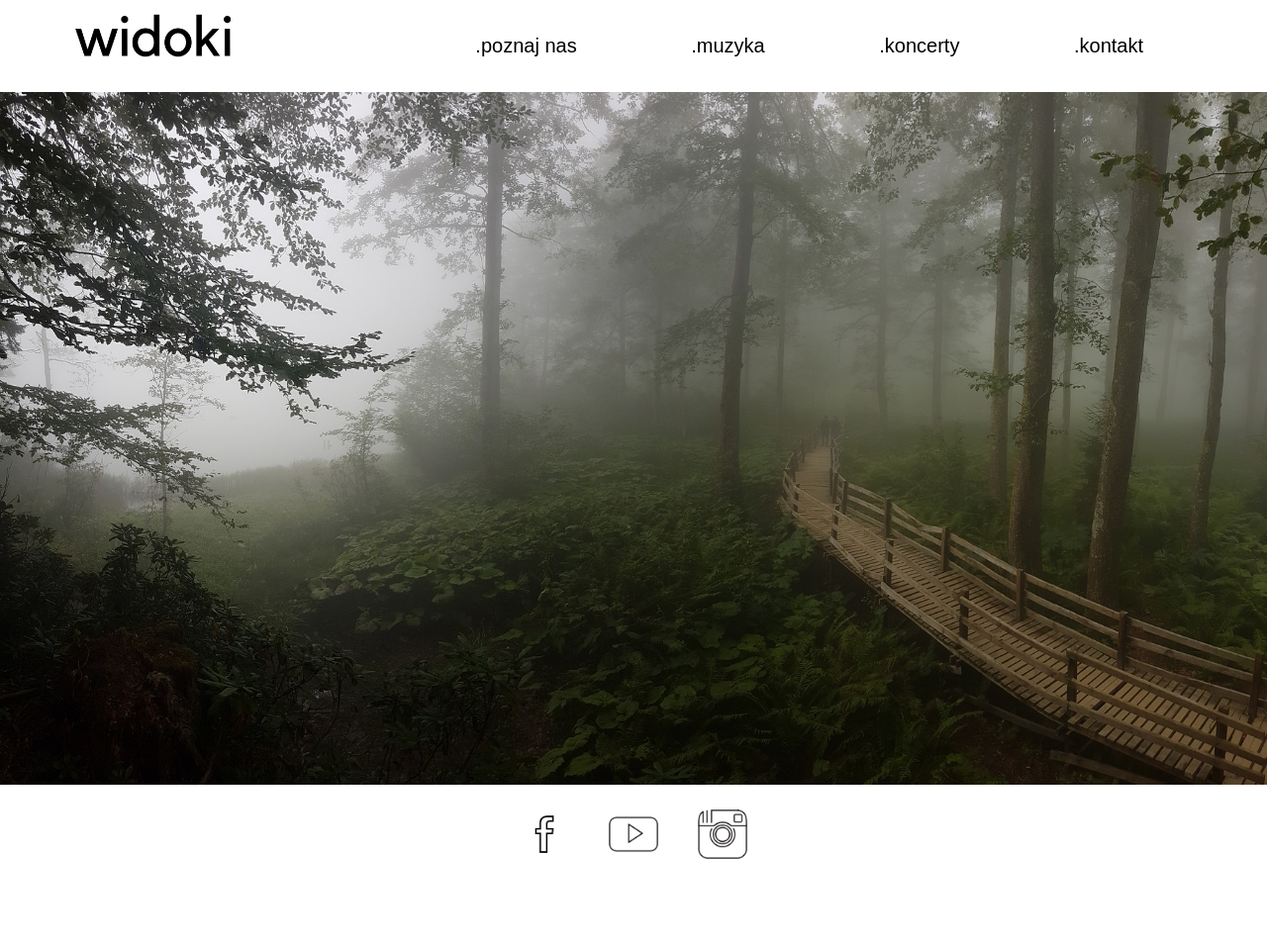
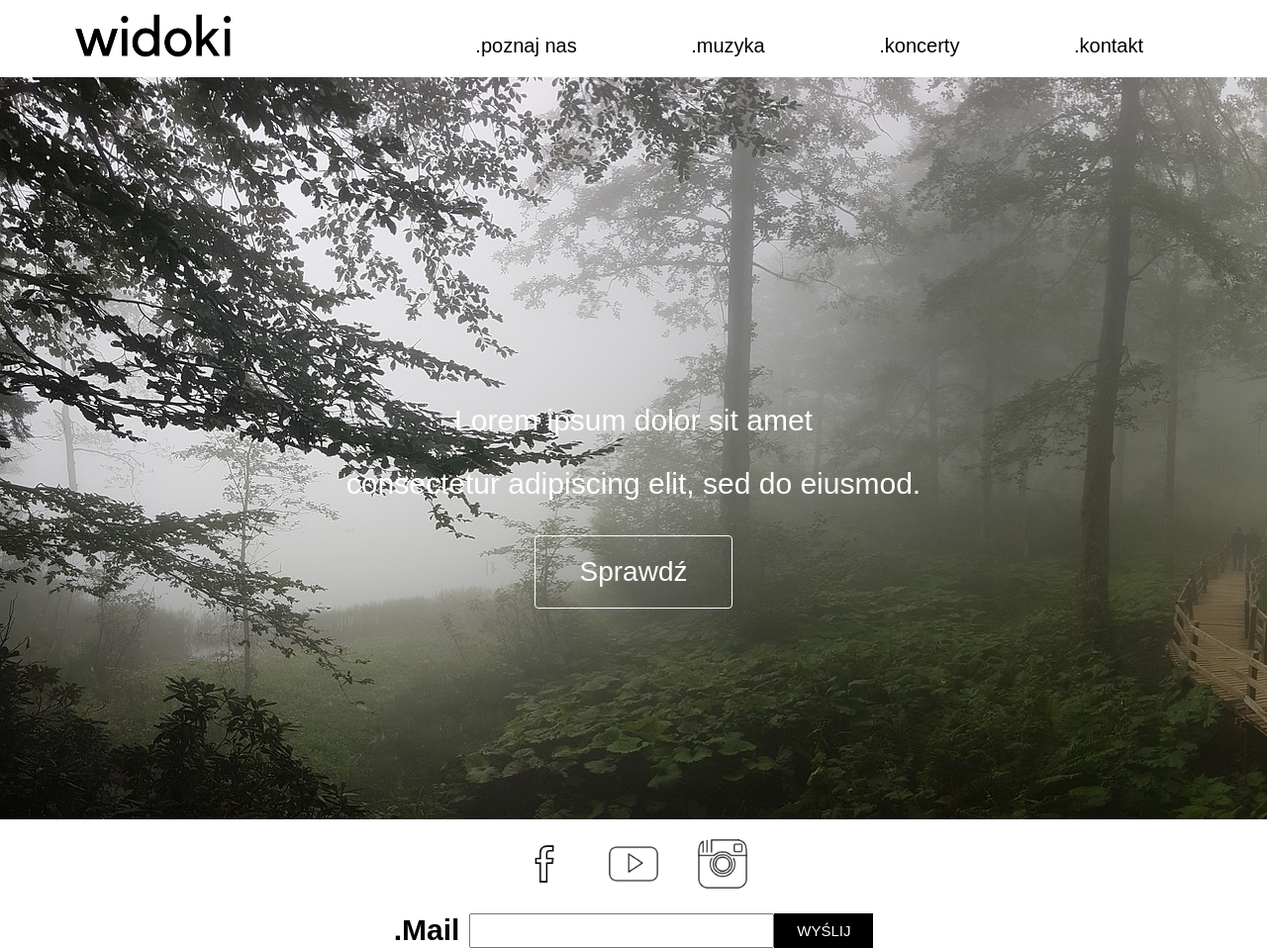
Before and after one commit to ilonakondrat/ilonakondrat, a plain HTML site: page index.html in a window 1280 px wide. Shown: the whole page at 99% size. Before the commit the page ends 893 px from the top, so only its background shows below. Drawn offline with Linux system fonts and the light colour scheme.

Commit message:
Poprawki footer|formularz zapisu zajawka głowna

```diff
--- a/index.html
+++ b/index.html
@@ -30,9 +30,10 @@
 </nav>
 
 <div class="center">
-<img src="img/artvin-2722399_1920.jpg" class="back"/>
-
-
+<!-- <img src="img/artvin-2722399_1920.jpg" class="back"/> -->
+     <div class="text"><p>Lorem ipsum dolor sit amet<br/>
+    <p>consectetur adipiscing elit, sed do eiusmod. </p>
+         <button class="button" style="vertical-align:middle"><span>Sprawdź </span></button></div>
 </div>
 
 
@@ -42,8 +43,15 @@
         <div class="socials"><a href="#" target="_blank"><img src="img/if_Socialmedia_icons_Play_Youtube_433083.png" alt="youtube logo"/></a></div>
         <div class="socials"><a href="#" target="_blank"><img src="img/if_Socialmedia_icons_Instagram_433089.png" alt="instagram"></a></div>
     </div>
+
+    <div class="newsletterbox">
+    <h2 class="mail">.Mail</h2>
+        <input id="pole" type="email" class="textbox" name="EMAIL" required="" aria-required="true">
+        <button class="button2" style="vertical-align:middle"><span>WYŚLIJ </span></button>
+
+
+    </div>
 </footer>
-
 
 
 </body>
--- a/style.css
+++ b/style.css
@@ -66,12 +66,70 @@ body {
     height: auto;
 }
 
-.back {
+.center{
+    background-image: url("img/artvin-2722399_1920.jpg");
+    width: 100%;
+    height: 750px;
+    z-index: 1;
+}
+
+
+.text {
+    color: #ffffff;
+    font-family: Ubuntu, sans-serif;
+    font-size: 30px;
+    text-align: center;
+    padding: 300px 200px;
+    white-space: nowrap;
+}
+
+button {
+    display: inline-block;
+    border-radius: 4px;
+    border: solid 1px white;
+    background-color: transparent;
+    color: #ffffff;
+    text-align: center;
+    font-size: 28px;
+    padding: 20px;
+    width: 200px;
+    transition: all 0.5s;
+    cursor: pointer;
+    margin: 5px;
+}
+
+.button span {
+    cursor: pointer;
+    display: inline-block;
+    position: relative;
+    transition: 0.5s;
+}
+
+.button span:after {
+    content: '\00bb';
+    position: absolute;
+    opacity: 0;
+    top: 0;
+    right: -20px;
+    transition: 0.5s;
+}
+
+.button:hover span {
+    padding-right: 25px;
+}
+
+.button:hover span:after {
+    opacity: 1;
+    right: 0;
+}
+
+
+/*.back {
     width: 100%;
     height: 700px;
 
 }
-
+*/
 .footer-socials {
     display: flex;
     justify-content: center;
@@ -81,3 +139,64 @@ body {
     width: 50px;
     padding: 20px;
 }
+
+.news .email {
+    font: 8px Ubuntu;
+    margin: 0;
+}
+.newsletterbox{
+    display: flex;
+    justify-content: center;
+}
+
+#pole {
+    width: 300px;
+    height: 29px;
+}
+
+.mail {
+    margin: 0;
+    padding: 0px 10px 0px 0px;
+}
+.button2 {
+    display: inline-block;
+    border-radius: 0;
+    background-color: #000000;
+    border: none;
+    color: #FFFFFF;
+    text-align: center;
+    font-size: 15px;
+    padding: 0px;
+    transition: all 0.5s;
+    cursor: pointer;
+    margin: 0 0 0 0;
+    width: 100px;
+}
+
+.button2 span {
+    cursor: pointer;
+    display: inline-block;
+    position: relative;
+    transition: 0.5s;
+}
+
+.button2 span:after {
+    content: '\00bb';
+    position: absolute;
+    opacity: 0;
+    top: 0;
+    right: -20px;
+    transition: 0.5s;
+}
+
+.button2:hover span {
+    padding-right: 25px;
+}
+
+.button2:hover span:after {
+    opacity: 1;
+    right: 0;
+}
+footer {
+    margin: 0px;
+}
```
